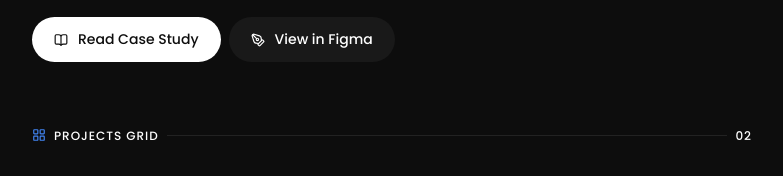
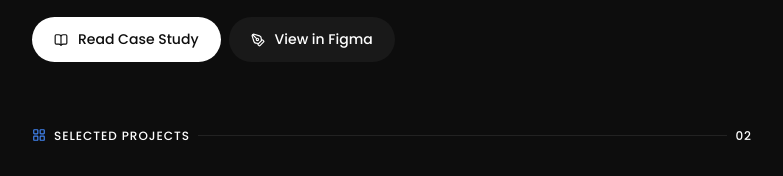
Before and after one commit to RITAMBISWAS404/PORTFOLIO-2026, a Next.js app: page / in a window 1280 px wide. Shown: the part 1740-1916 px from the top of the page, without its empty margins (248-1031 px from the left). Built offline with nearby package versions, Linux system fonts and the light colour scheme.

Commit message:
Rename Projects Grid to Selected Projects

```diff
--- a/sections/Projects.tsx
+++ b/sections/Projects.tsx
@@ -55,7 +55,7 @@ function ProjectCard({p,delay}:{p:typeof projects[0];delay:number}){
 export default function Projects(){
   return(
     <section id="projects" style={{...col,padding:"64px 24px 0"}}>
-      <SectionLabel icon={LayoutGrid} label="PROJECTS GRID" num="02" iconColor={C.blue}/>
+      <SectionLabel icon={LayoutGrid} label="SELECTED PROJECTS" num="02" iconColor={C.blue}/>
       <div className="mt-section" style={{display:"grid",gridTemplateColumns:"repeat(auto-fill,minmax(280px,1fr))",gap:16}}>
         {projects.map((p,i)=><ProjectCard key={p.title} p={p} delay={i*0.06}/>)}
       </div>
```
